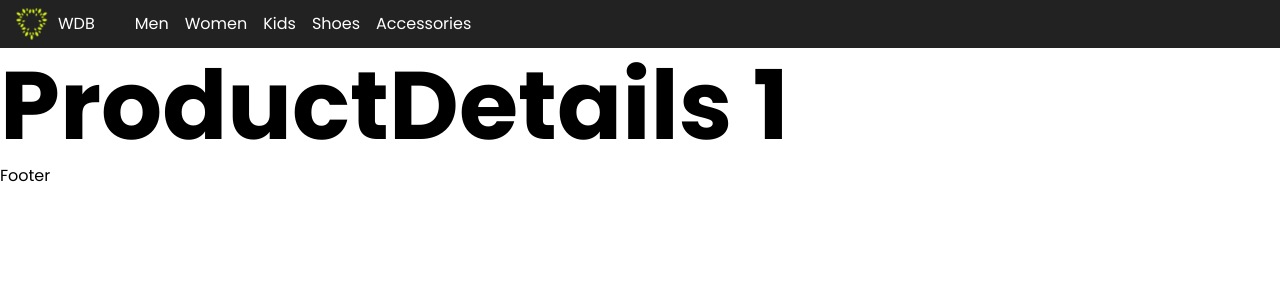
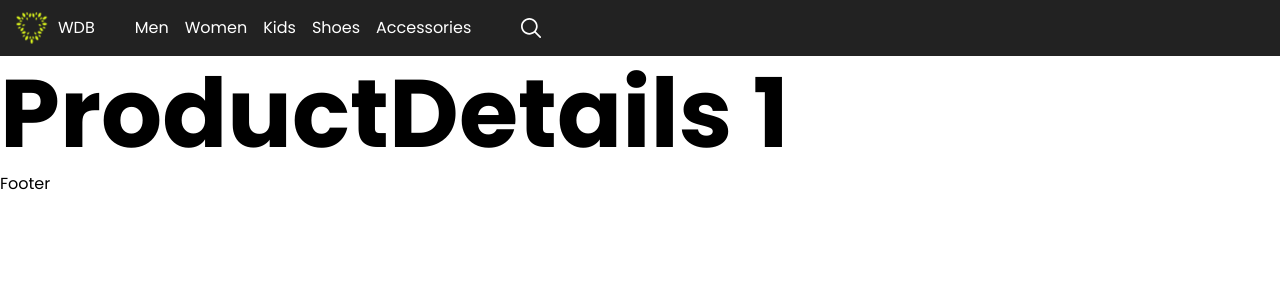
Before and after one commit to ratanont-s/wdb2-gank, a React (Vite) app: page /products/1 in a window 1280 px wide. Shown: the top 300 px of the page. Built offline with nearby package versions, Linux system fonts and the light colour scheme.

Commit message:
example icon

```diff
--- a/src/components/Header.jsx
+++ b/src/components/Header.jsx
@@ -1,6 +1,8 @@
 import React from "react";
 import { Link } from "react-router-dom";
 import logo from "../../public/favicon-32x32.png";
+import { Icons } from "./Icons";
+
 const MENUS_LEFT = [
   { name: "Men", route: "/products" },
   { name: "Women", route: "/products" },
@@ -27,6 +29,11 @@ const Header = () => {
               </li>
             ))}
           </ul>
+          <ul>
+            <li>
+              <Icons.search />
+            </li>
+          </ul>
         </div>
       </div>
     </header>
--- a/src/components/Icons.jsx
+++ b/src/components/Icons.jsx
@@ -11,7 +11,7 @@ export const Icons = {
         fill-rule="evenodd"
         clip-rule="evenodd"
         d="M24.9791 18.344C24.9791 14.6868 22.0012 11.709 18.344 11.709C14.6826 11.709 11.709 14.6868 11.709 18.344C11.709 22.0012 14.6868 24.9791 18.344 24.9791C22.0012 24.9791 24.9791 22.0012 24.9791 18.344ZM10 18.344C10 13.7341 13.7341 10 18.344 10C22.9497 10 26.688 13.7341 26.688 18.344C26.688 20.3408 25.9875 22.1732 24.8186 23.609L29.8156 28.6061C30.1489 28.9393 30.1489 29.4819 29.8156 29.8152C29.649 29.9818 29.4311 30.0673 29.209 30.0673C28.9911 30.0673 28.7732 29.9818 28.6066 29.8152L23.6096 24.8182C22.1736 25.9873 20.341 26.688 18.344 26.688C13.7341 26.688 10 22.9539 10 18.344Z"
-        fill="#222222"
+        fill="#fff"
       />
     </svg>
   ),
```
